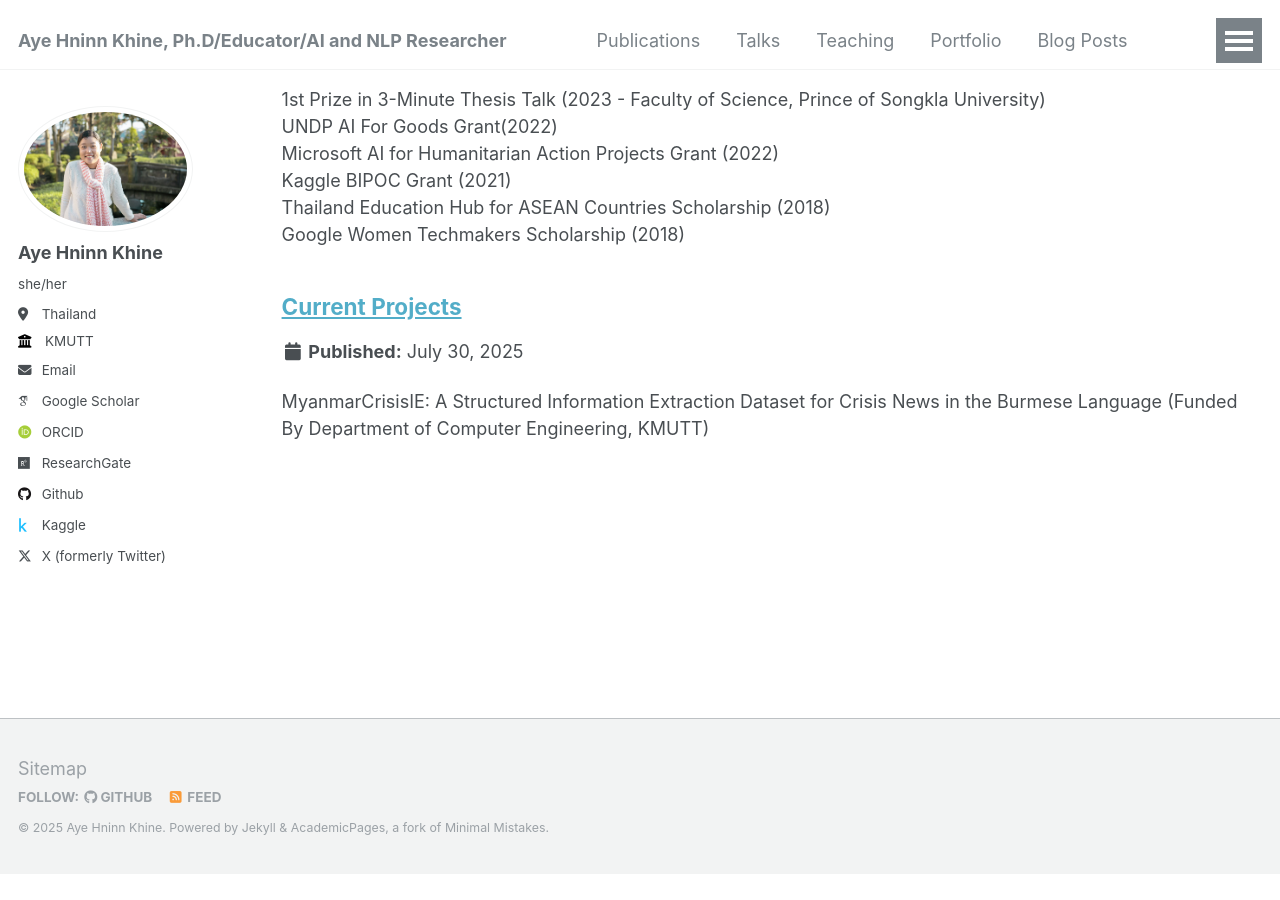
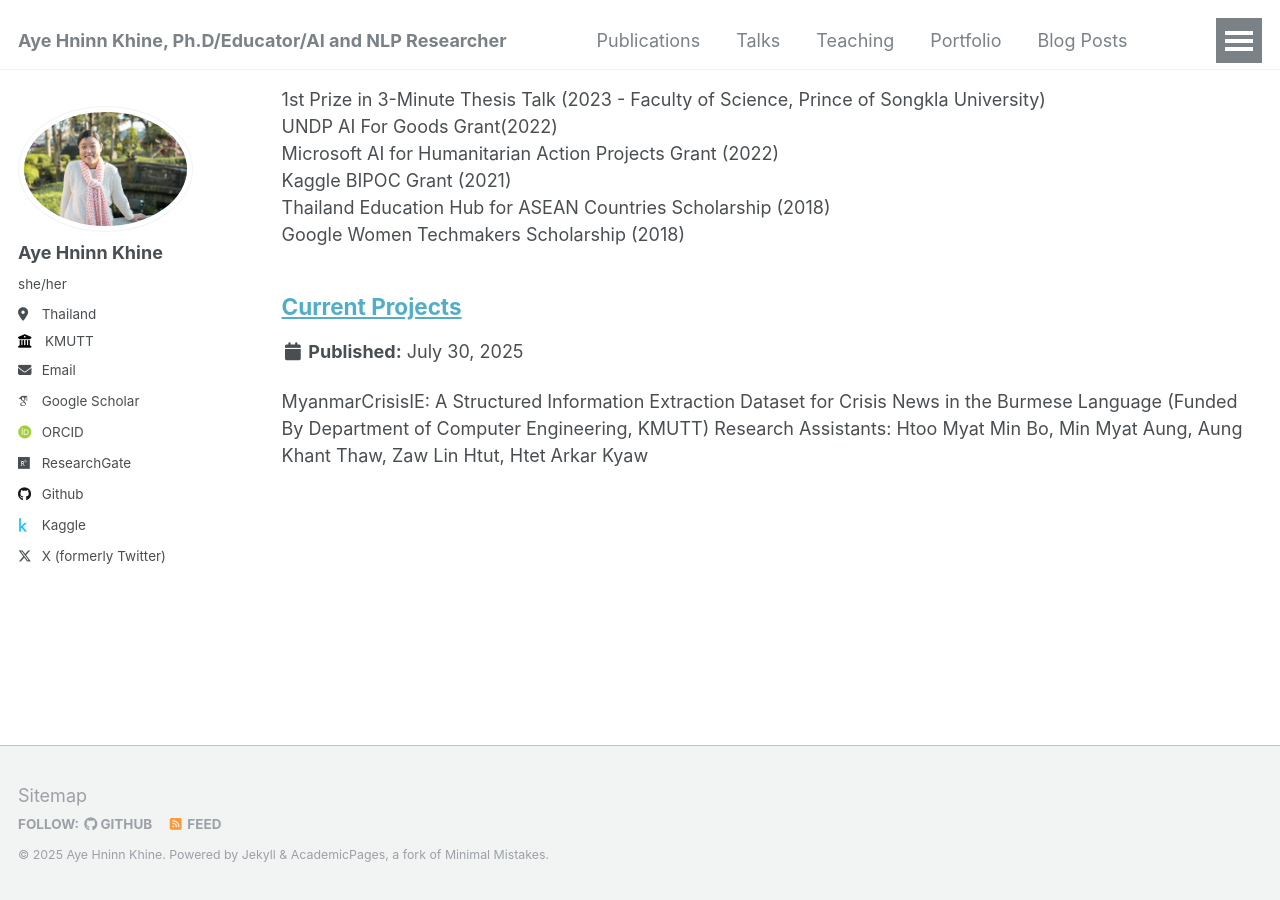
Before and after one commit to ayehninnkhine/ayehninnkhine.github.io, a Jekyll site: the page built from _pages/portfolio.html, in a window 1280 px wide and 900 px high, scrolled down 545 px. Built offline with Jekyll 4.4.1, drawn with Linux system fonts in a browser that asks for light colours; some web fonts are replaced; before the commit the page ends 1418 px from its top, so only the background shows below that.

Commit message:
Update portfolio_3.md

```diff
--- a/_portfolio/portfolio_3.md
+++ b/_portfolio/portfolio_3.md
@@ -1,5 +1,6 @@
 ---
 title: "Current Projects"
-excerpt: "MyanmarCrisisIE: A Structured Information Extraction Dataset for Crisis News in the Burmese Language (Funded By Department of Computer Engineering, KMUTT)"
+excerpt: "MyanmarCrisisIE: A Structured Information Extraction Dataset for Crisis News in the Burmese Language (Funded By Department of Computer Engineering, KMUTT)
+Research Assistants: Htoo Myat Min Bo, Min Myat Aung, Aung Khant Thaw, Zaw Lin Htut, Htet Arkar Kyaw"
 collection: portfolio
 ---
```
